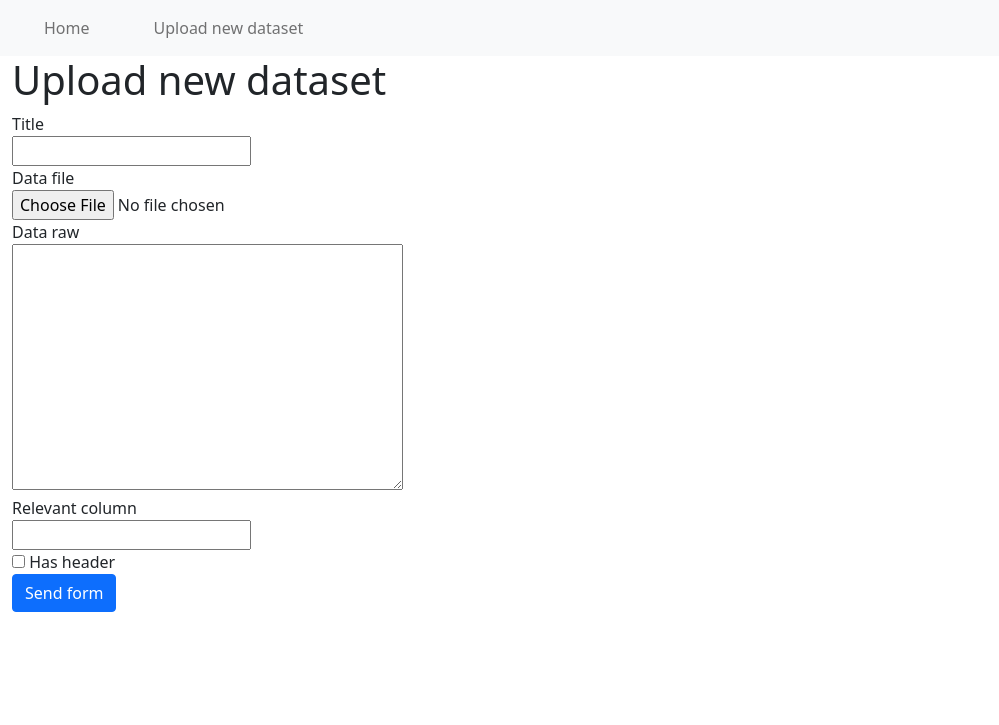
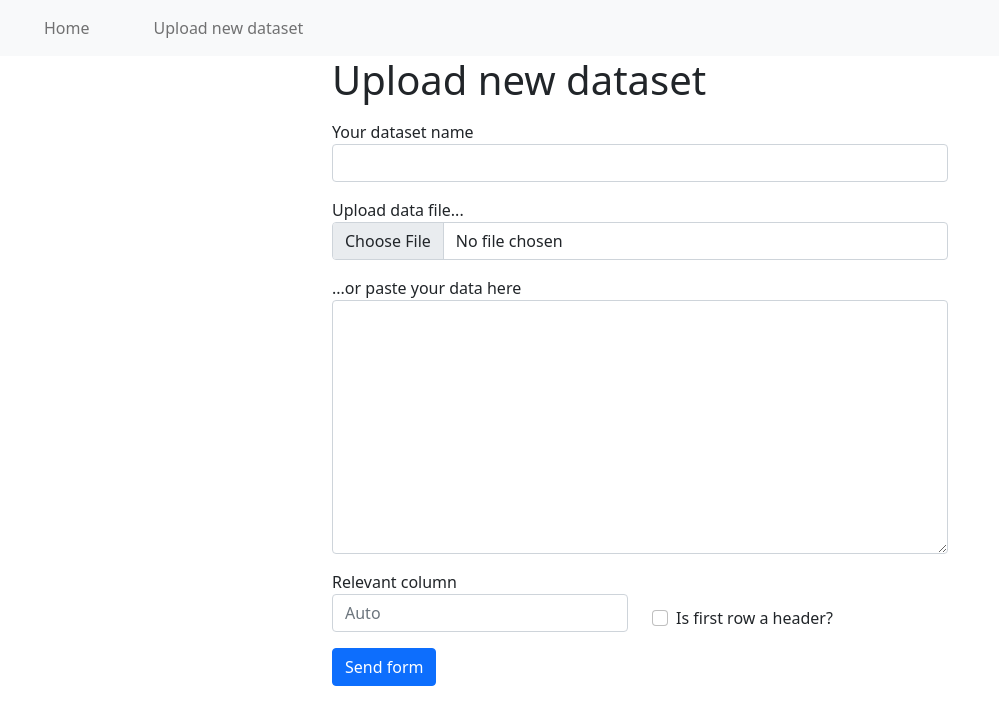
Before and after one commit to startprojekt/challenge2, a Django app: page /upload/ in a window 1280 px wide. Shown: the top 725 px of the page, without its empty margins (0-999 px from the left). Run offline with Django 3.2, Linux system fonts and the light colour scheme; style sheets or scripts are compiled from the project's sources; some libraries are stand-ins or nearby versions.

Commit message:
Form theming. Crispy forms pack test. Analyzer save method wrapped in an atomic transaction.

```diff
--- a/benford/forms.py
+++ b/benford/forms.py
@@ -1,4 +1,4 @@
-from crispy_forms.layout import Layout, Submit
+from crispy_forms.layout import Layout, Submit, Field, Div
 from django import forms
 from pydash import get
 
@@ -6,11 +6,19 @@ from crispy_forms_bootstrap5.forms import CrispyFormMixin
 
 
 class DatasetUploadForm(CrispyFormMixin, forms.Form):
-    title = forms.CharField(required=False)
-    data_file = forms.FileField(required=False)
-    data_raw = forms.CharField(widget=forms.Textarea(), required=False)
-    relevant_column = forms.IntegerField(min_value=0, required=False)
-    has_header = forms.BooleanField(required=False)
+    title = forms.CharField(required=False, label="Your dataset name")
+    data_file = forms.FileField(
+        required=False, label="Upload data file...")
+    data_raw = forms.CharField(
+        label="...or paste your data here",
+        widget=forms.Textarea(), required=False,
+    )
+    relevant_column = forms.IntegerField(
+        min_value=0, required=False,
+        widget=forms.NumberInput(attrs={'placeholder': 'Auto'}))
+    has_header = forms.BooleanField(
+        required=False,
+        label="Is first row a header?")
 
     def clean(self):
         data_file = get(self.cleaned_data, 'data_file')
@@ -21,11 +29,29 @@ class DatasetUploadForm(CrispyFormMixin, forms.Form):
 
     def get_form_layout(self) -> Layout:
         return Layout(
-            'title',
-            'data_file',
-            'data_raw',
-            'relevant_column',
-            'has_header',
+            Div(
+                Field('title', css_class='form-control'),
+                css_class='row my-3',
+            ),
+            Div(
+                Field('data_file', css_class='form-control'),
+                css_class='row my-3',
+            ),
+            Div(
+                Field('data_raw', css_class='form-control'),
+                css_class='row my-3',
+            ),
+            Div(
+                Div(
+                    Field('relevant_column', css_class='form-control'),
+                    css_class='col-12 col-md-6',
+                ),
+                Div(
+                    Div(Field('has_header', css_class='form-check-input'), css_class='form-check'),
+                    css_class='col-12 col-md-6',
+                ),
+                css_class='row my-3 align-items-end',
+            ),
             Submit(name='submit', value='Send form', css_id='id_submit'),
         )
 
--- a/benford/templates/benford/form.html
+++ b/benford/templates/benford/form.html
@@ -3,8 +3,8 @@
 
 {% block content %}
   <div class="container-fluid">
-    <div class="row">
-      <div class="col-12">
+    <div class="row justify-content-center">
+      <div class="col-12 col-md-6">
         <h1>Upload new dataset</h1>
         {% crispy form %}
       </div>
--- /dev/null
+++ b/theme/static/scss/_forms.scss
@@ -0,0 +1,14 @@
+.alert-error {
+  @extend .alert-danger;
+
+  ul {
+    padding: 0;
+    margin: 0;
+
+    li {
+      list-style: none;
+      padding: 0;
+      margin: 0;
+    }
+  }
+}
--- a/theme/static/scss/theme.scss
+++ b/theme/static/scss/theme.scss
@@ -1,3 +1,4 @@
 @import "../node_modules/bootstrap/scss/bootstrap";
 @import "layout";
 @import "dataset";
+@import "forms";
```
Also changed, not shown: benford/analyzer.py (+8 -3 lines), benford/models.py (+1 -6 lines), crispy_forms_bootstrap5/tests/test_crispy_forms.py (added, +17 -0 lines), functional_tests/test_main.py (+8 -5 lines), crispy_forms_bootstrap5/tests/__init__.py (added).
